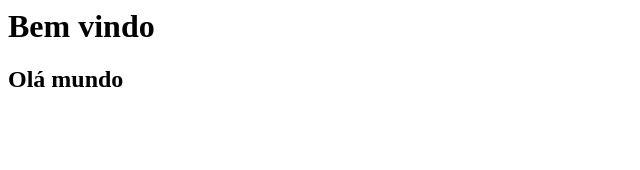
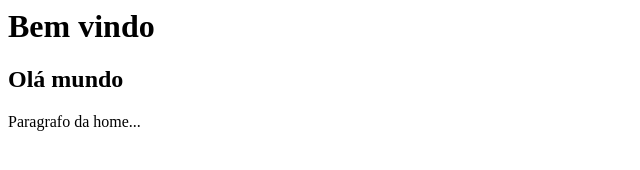
Before and after one commit to jotavitorz/curso_github, a plain HTML site: page index.html in a window 1280 px wide. Shown: the whole page, without its empty margins (0-640 px from the left). Drawn offline with Linux system fonts and the light colour scheme.

Commit message:
Criando novas funcionalidades na home com paragrafo e dando um renamed no arquivo nome para nomes

```diff
--- a/index.html
+++ b/index.html
@@ -1,2 +1,3 @@
 <h1>Bem vindo</h1>
 <h2>Olá mundo</h2>
+<p>Paragrafo da home...</p>
```
Also changed, not shown: a.txt (added), nomes.txt.
